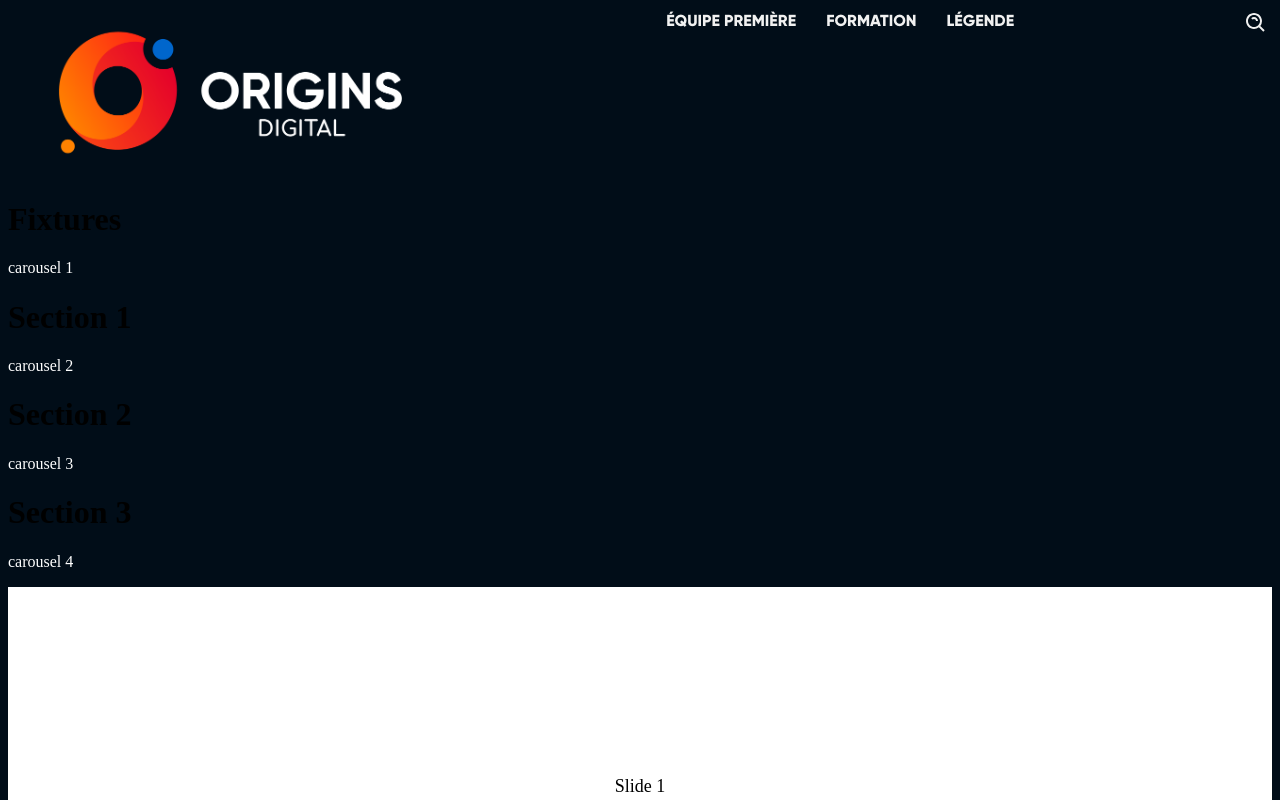
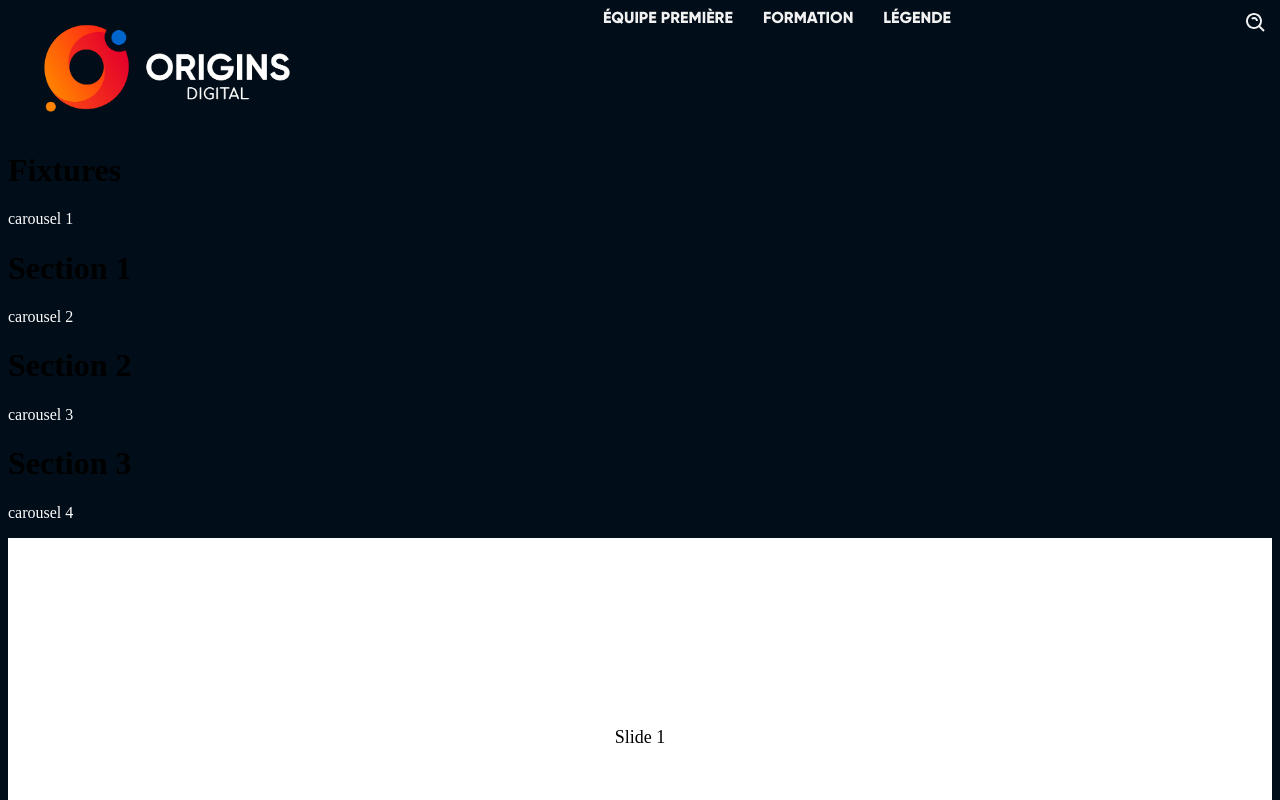
Before and after one commit to WildCodeSchool/2022-09-JS-Reims-project-3-origins-digital, a React (Vite) app in the folder frontend/: page / in a window 1280 px wide. Shown: the top 800 px of the page. Built offline with nearby package versions, Linux system fonts and the light colour scheme; no server answers.

Commit message:
delete useless height and change size logo

```diff
--- a/frontend/src/App.css
+++ b/frontend/src/App.css
@@ -5,7 +5,7 @@ body {
 .logo {
   flex-direction: row;
   justify-content: center;
-  width: 35%;
+  width: 25%;
 }
 
 .NavBar_links {
--- a/frontend/src/components/NavBar.css
+++ b/frontend/src/components/NavBar.css
@@ -3,14 +3,9 @@
   src: url("../fonts/Gilroy-ExtraBold.otf") format("truetype");
 }
 
-nav {
-  height: 50px;
-}
-
 .liste {
   font-family: "Gilroy";
   list-style-type: none;
-  height: 100%;
   display: flex;
   justify-content: center;
   align-items: center;
@@ -25,7 +20,6 @@ nav {
   cursor: pointer;
   padding-left: 10px;
   padding-right: 10px;
-  height: 90%;
 }
 
 .btn {
```
